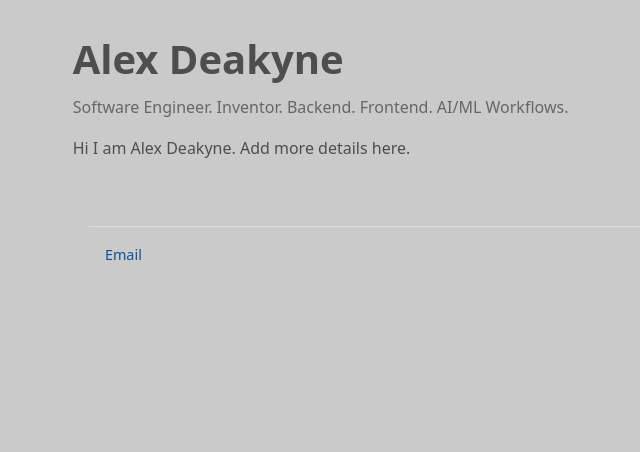
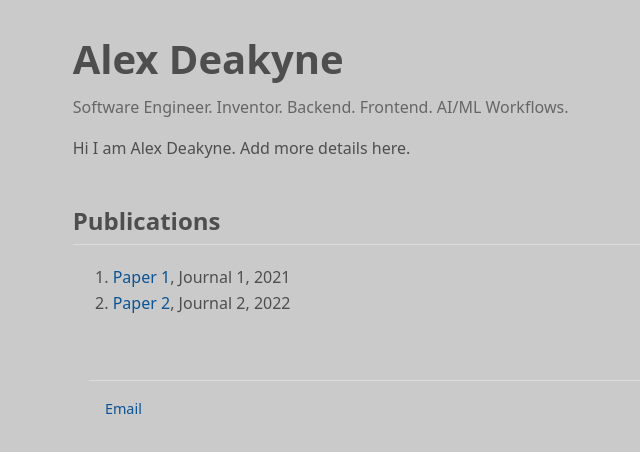
Before and after one commit to adeakyne/alexdeakyne-dev, a React (Vite) app: page / in a window 1280 px wide. Shown: the top 452 px of the page, without its empty margins (263-903 px from the left). Built offline with nearby package versions, Linux system fonts and the light colour scheme.

Commit message:
factor out publications

```diff
--- a/src/App.tsx
+++ b/src/App.tsx
@@ -1,5 +1,6 @@
 import Footer from './components/Footer.tsx'
 import Header from './components/Header.tsx'
+import Publication from './components/Publication.tsx'
 
 
 // A component is just a function that returns JSX
@@ -7,6 +8,25 @@ function App() {
   return (
     <>
       <Header />
+      <main>
+        <section>
+          <h2>Publications</h2>
+          <ol>
+            <Publication
+              title="Paper 1"
+              journal="Journal 1"
+              year={2021}
+              url="https://doi.org/10.0000/one"
+              />
+            <Publication
+              title="Paper 2"
+              journal="Journal 2"
+              year={2022}
+              url="https://doi.org/10.0000/two"
+              />
+          </ol>
+        </section>
+      </main>
       <Footer />
     </>
   )
--- /dev/null
+++ b/src/components/Publication.tsx
@@ -0,0 +1,17 @@
+// Shape of publications data component
+type PublicationProps = {
+    title: string
+    journal: string
+    year: number
+    url: string
+}
+
+// Build parameterized publications
+function Publication(props: PublicationProps) {
+    return (
+        <li>
+            <a href={props.url}>{props.title}</a>, {props.journal}, {props.year}
+        </li>
+    )
+}
+export default Publication
```
